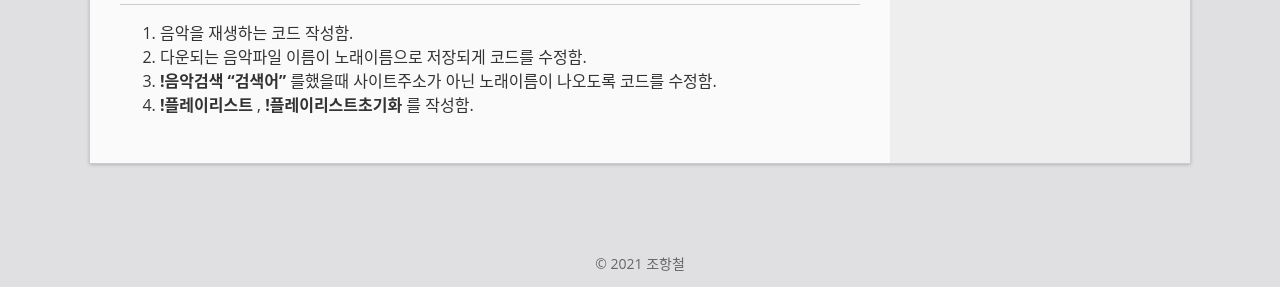
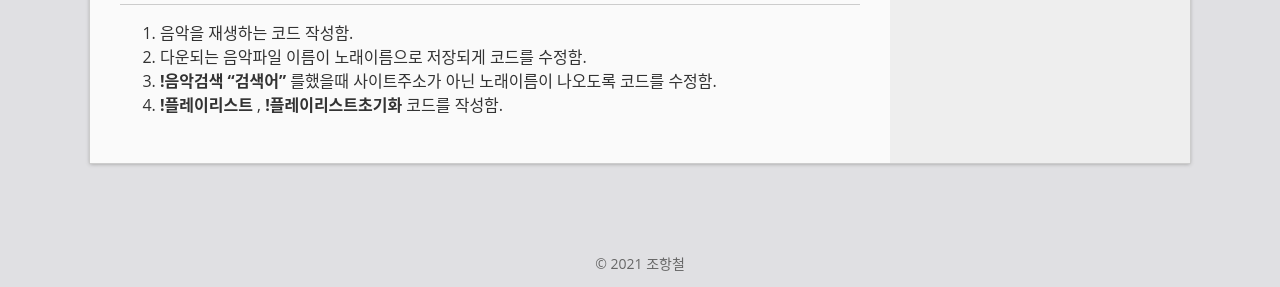
Before and after one commit to chohz1003/chohz1003.github.com, a Jekyll site: the page built from _posts/2021-07-17-Discord-Bot.md, in a window 1280 px wide. Shown: the part 1668-1955 px from the top of the page. Built offline with Jekyll 4.4.1, drawn with Linux system fonts in a browser that asks for light colours.

Commit message:
Update 2021-07-17-Discord-Bot.md

```diff
--- a/_posts/2021-07-17-Discord-Bot.md
+++ b/_posts/2021-07-17-Discord-Bot.md
@@ -53,4 +53,4 @@ pip install youtube-dl #유튜브영상 다운
 1. 음악을 재생하는 코드 작성함.
 2. 다운되는 음악파일 이름이 노래이름으로 저장되게 코드를 수정함.
 3. **!음악검색 "검색어"** 를했을때 사이트주소가 아닌 노래이름이 나오도록 코드를 수정함.
-4. **!플레이리스트** , **!플레이리스트초기화** 를 작성함.
+4. **!플레이리스트** , **!플레이리스트초기화** 코드를 작성함.
```
